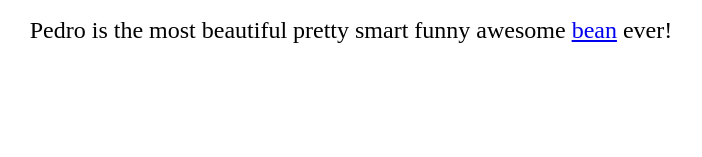
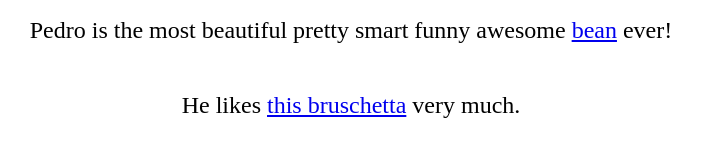
Before and after one commit to carhoness/pretty_bean, a plain HTML site: page index.html in a window 1280 px wide. Shown: the part 591-748 px from the top of the page, without its empty margins (289-991 px from the left). Drawn offline with Linux system fonts and the light colour scheme.

Commit message:
Update index.html
added link

```diff
--- a/index.html
+++ b/index.html
@@ -9,6 +9,7 @@
       <img src="DSC00717.JPG" id="image">
       <figcaption id="img-caption">Pretty Bean</figcaption>
       <p id="tribute-info">Pedro is the most beautiful pretty smart funny awesome <a id="tribute-link" href="https://en.wikipedia.org/wiki/Bean" target="_blank">bean</a> ever!</p>
+      <p>He likes <a href="recipe-page.html">this bruschetta</a> very much.</p>
     </div>
   </main>
 </body>
```
